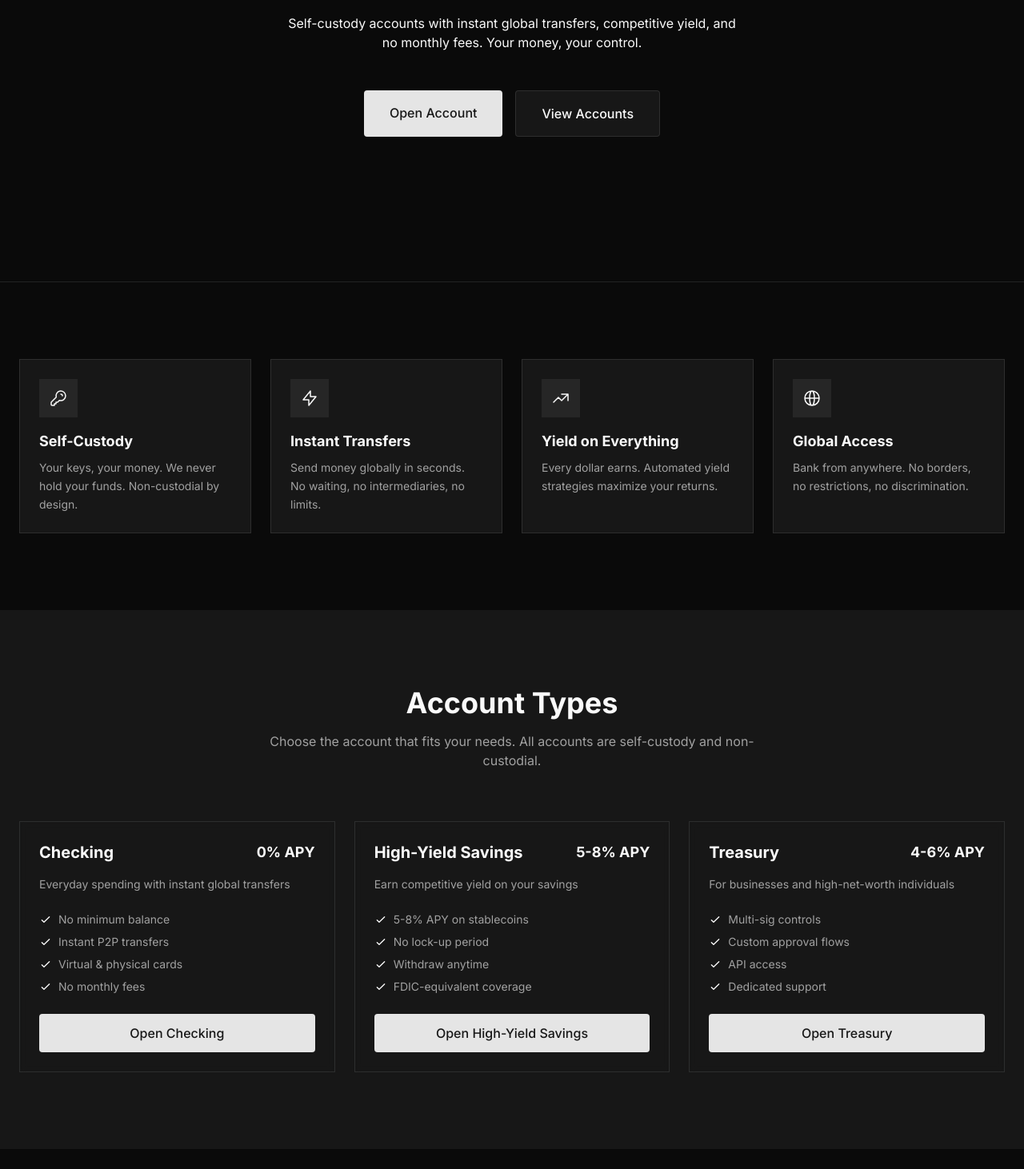
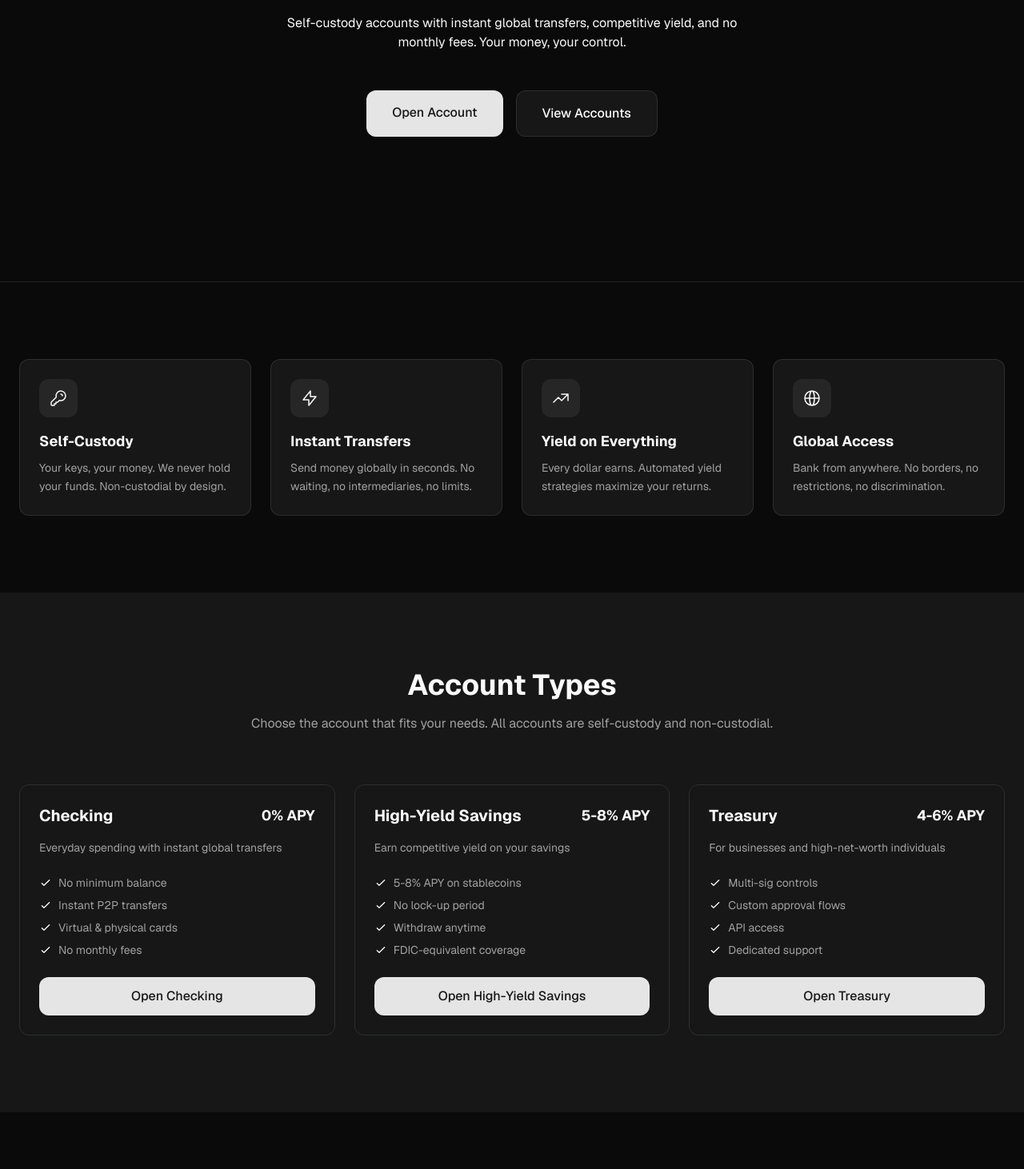
Before and after one commit to lux-apps/finance, a Next.js app: page /bank in a window 1280 px wide. Shown: the part 448-1910 px from the top of the page at 80% size. Built offline with nearby package versions, Linux system fonts and the light colour scheme.

Commit message:
feat: modernize lux.finance — Geist fonts, rounded buttons/cards

```diff
--- a/package.json
+++ b/package.json
@@ -6,6 +6,7 @@
     "start": "next start"
   },
   "dependencies": {
+    "geist": "^1.3.0",
     "next": "15.1.6",
     "react": "18.3.1",
     "react-dom": "18.3.1"
--- a/src/app/bank/page.tsx
+++ b/src/app/bank/page.tsx
@@ -114,7 +114,7 @@ export default function BankPage() {
           </div>
           <Link
             href="https://app.lux.finance/bank"
-            className="px-4 py-2 bg-primary text-primary-foreground text-sm font-medium rounded hover:bg-primary/90 transition-colors"
+            className="px-4 py-2 bg-primary text-primary-foreground text-sm font-medium rounded-xl hover:bg-primary/90 transition-colors"
           >
             Open Account
           </Link>
@@ -138,13 +138,13 @@ export default function BankPage() {
         <div className="flex flex-wrap gap-4 justify-center">
           <Link
             href="https://app.lux.finance/bank"
-            className="px-8 py-4 bg-primary text-primary-foreground font-medium rounded hover:bg-primary/90 transition-colors"
+            className="px-8 py-4 bg-primary text-primary-foreground font-medium rounded-xl hover:bg-primary/90 transition-colors"
           >
             Open Account
           </Link>
           <Link
             href="#accounts"
-            className="px-8 py-4 bg-card border border-border backdrop-blur-sm font-medium rounded hover:bg-muted transition-colors"
+            className="px-8 py-4 bg-card border border-border backdrop-blur-sm font-medium rounded-xl hover:bg-muted transition-colors"
           >
             View Accounts
           </Link>
@@ -158,9 +158,9 @@ export default function BankPage() {
             {features.map((feature) => (
               <div
                 key={feature.title}
-                className="bg-card border border-border backdrop-blur-sm rounded-lg p-6"
+                className="bg-card border border-border backdrop-blur-sm rounded-xl p-6"
               >
-                <div className="w-12 h-12 rounded-lg bg-muted flex items-center justify-center mb-4 text-foreground">
+                <div className="w-12 h-12 rounded-xl bg-muted flex items-center justify-center mb-4 text-foreground">
                   {feature.icon}
                 </div>
                 <h3 className="text-lg font-bold mb-2">{feature.title}</h3>
@@ -182,7 +182,7 @@ export default function BankPage() {
             {accountTypes.map((account) => (
               <div
                 key={account.name}
-                className="bg-muted/50 border border-border backdrop-blur-sm rounded-lg p-6"
+                className="bg-muted/50 border border-border backdrop-blur-sm rounded-xl p-6"
               >
                 <div className="flex items-center justify-between mb-4">
                   <h3 className="text-xl font-bold">{account.name}</h3>
@@ -201,7 +201,7 @@ export default function BankPage() {
                 </ul>
                 <Link
                   href="https://app.lux.finance/bank"
-                  className="mt-6 block w-full text-center px-4 py-3 bg-primary text-primary-foreground font-medium rounded hover:bg-primary/90 transition-colors"
+                  className="mt-6 block w-full text-center px-4 py-3 bg-primary text-primary-foreground font-medium rounded-xl hover:bg-primary/90 transition-colors"
                 >
                   Open {account.name}
                 </Link>
@@ -222,7 +222,7 @@ export default function BankPage() {
             {cards.map((card) => (
               <div
                 key={card.tier}
-                className="bg-card border border-border backdrop-blur-sm rounded-lg overflow-hidden"
+                className="bg-card border border-border backdrop-blur-sm rounded-xl overflow-hidden"
               >
                 {/* Card Visual */}
                 <div className={`${card.color} p-6 aspect-[1.6/1] flex flex-col justify-between`}>
@@ -297,13 +297,13 @@ export default function BankPage() {
           <div className="flex flex-wrap gap-4 justify-center">
             <Link
               href="https://app.lux.finance/bank"
-              className="px-8 py-4 bg-primary text-primary-foreground font-medium rounded hover:bg-primary/90 transition-colors"
+              className="px-8 py-4 bg-primary text-primary-foreground font-medium rounded-xl hover:bg-primary/90 transition-colors"
             >
               Open Account
             </Link>
             <Link
               href="/"
-              className="px-8 py-4 bg-muted border border-border backdrop-blur-sm font-medium rounded hover:bg-muted/80 transition-colors"
+              className="px-8 py-4 bg-muted border border-border backdrop-blur-sm font-medium rounded-xl hover:bg-muted/80 transition-colors"
             >
               Explore Finance
             </Link>
--- a/src/app/globals.css
+++ b/src/app/globals.css
@@ -21,6 +21,9 @@
   }
   body {
     @apply bg-background text-foreground;
-    font-family: ui-sans-serif, system-ui, sans-serif;
+    font-family: var(--font-geist-sans), ui-sans-serif, system-ui, sans-serif;
+  }
+  code, pre, kbd {
+    font-family: var(--font-geist-mono), ui-monospace, monospace;
   }
 }
--- a/src/app/layout.tsx
+++ b/src/app/layout.tsx
@@ -1,9 +1,8 @@
 import type { PropsWithChildren } from 'react'
 import type { Metadata, Viewport } from 'next'
-import { Inter } from 'next/font/google'
+import { GeistSans } from 'geist/font/sans'
+import { GeistMono } from 'geist/font/mono'
 import './globals.css'
-
-const inter = Inter({ subsets: ['latin'] })
 
 export const metadata: Metadata = {
   title: 'LUX Finance - Liquid Protocol | Self-Repaying Loans',
@@ -68,12 +67,8 @@ export const viewport: Viewport = {
 
 export default function RootLayout({ children }: PropsWithChildren) {
   return (
-    <html lang="en" className="dark">
-      <head>
-        <link rel="preconnect" href="https://fonts.googleapis.com" />
-        <link rel="preconnect" href="https://fonts.gstatic.com" crossOrigin="anonymous" />
-      </head>
-      <body className={`${inter.className} bg-black text-white min-h-screen antialiased`}>
+    <html lang="en" className={`dark ${GeistSans.variable} ${GeistMono.variable}`}>
+      <body className="font-sans bg-black text-white min-h-screen antialiased">
         {children}
       </body>
     </html>
--- a/tailwind.config.js
+++ b/tailwind.config.js
@@ -16,6 +16,10 @@ module.exports = {
         'muted-foreground': 'var(--muted-foreground)',
         border: 'var(--border)',
       },
+      fontFamily: {
+        sans: ['var(--font-geist-sans)', 'ui-sans-serif', 'system-ui', 'sans-serif'],
+        mono: ['var(--font-geist-mono)', 'ui-monospace', 'monospace'],
+      },
       borderRadius: {
         sm: 'var(--radius-sm)',
         md: 'var(--radius-md)',
```
Also changed, not shown: src/app/page.tsx (+15 -15 lines), 2 other files (tests, documents, lock files or other folders).
